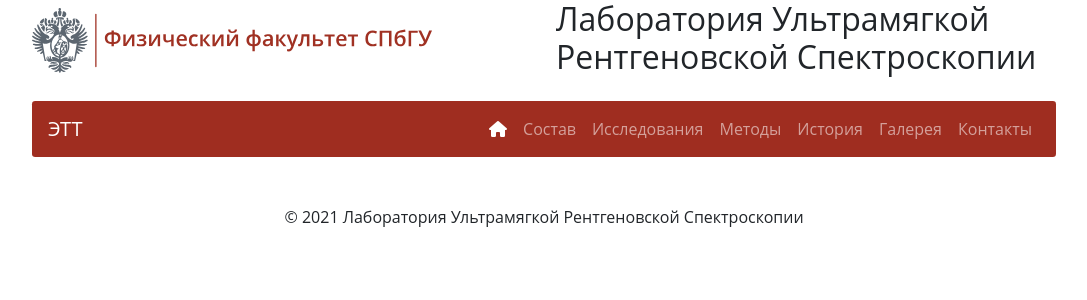
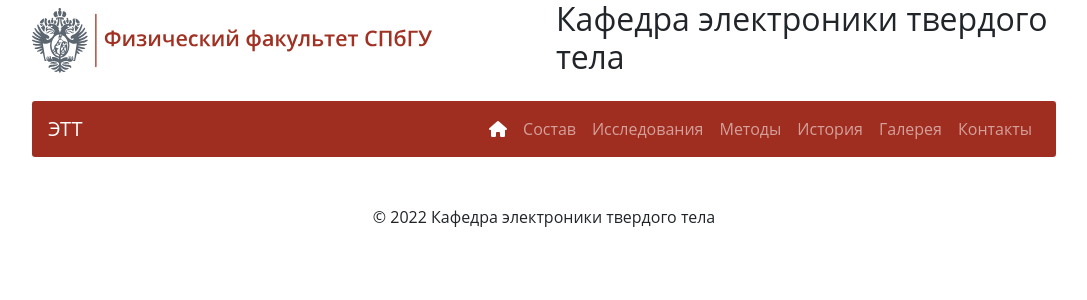
Before and after one commit to SergeiSah/Lab-Site, a Flask app: page /gallery in a window 1280 px wide. Shown: the top 300 px of the page, without its empty margins (96-1183 px from the left). Run offline with Flask 2, Linux system fonts and the light colour scheme; some libraries are stand-ins or nearby versions.

Commit message:
The header and footer were edited.

```diff
--- a/templates/footer.html
+++ b/templates/footer.html
@@ -1,5 +1,5 @@
 <footer class="container-fluid mx-auto mt-5 d-flex justify-content-center">
-    <p>© 2021 Лаборатория Ультрамягкой Рентгеновской Спектроскопии</p>
+    <p>© 2022 Кафедра электроники твердого тела</p>
 </footer>
 
 <!-- Bootstrap -->
--- a/templates/header.html
+++ b/templates/header.html
@@ -26,7 +26,7 @@
                 </a>
             </div>
             <div class="col-lg-6 col-sm-12 lab-name-box">
-                <h2>Лаборатория Ультрамягкой Рентгеновской Спектроскопии</h2>
+                <h2>Кафедра электроники твердого тела</h2>
             </div>
         </div>
     </header>
```
